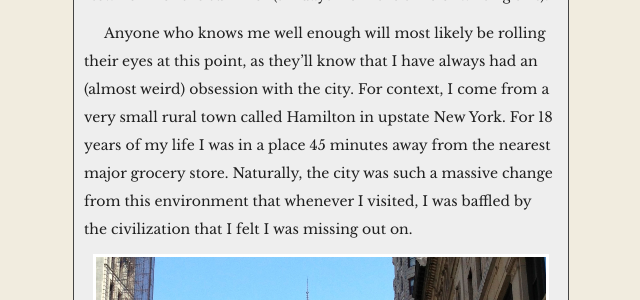
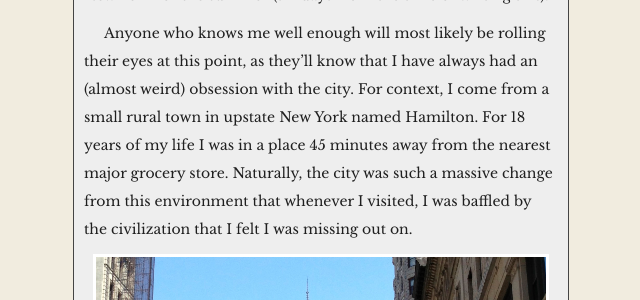
Before and after one commit to stevenleeg/website, a Jekyll site: the page built from _posts/2013-05-26-going-somewhere.md, in a window 1280 px wide and 900 px high. Shown: the part 327-627 px from the top of the window, without its empty margins (319-959 px from the left). Built offline with Jekyll 4.4.1, drawn with Linux system fonts in a browser that asks for light colours.

Commit message:
Updates and renaming. Ready to publish!

```diff
--- a/_posts/2013-05-26-civilization.md
+++ b/_posts/2013-05-26-going-somewhere.md
@@ -8,7 +8,7 @@
 
 After reading Matt Bunday's article, [Be Happy for No Reason](http://zencephalon.com/be-happy-for-no-reason.html), I was inspired to think about the things in my life that make me happy. One that's becoming increasingly prominent is moving to New York for the summer (six days from the time of writing this).
 
-Anyone who knows me well enough will most likely be rolling their eyes at this point, as they'll know that I have always had an (almost weird) obsession with the city. For context, I come from a very small rural town called Hamilton in upstate New York. For 18 years of my life I was in a place 45 minutes away from the nearest major grocery store. Naturally, the city was such a massive change from this environment that whenever I visited, I was baffled by the civilization that I felt I was missing out on.
+Anyone who knows me well enough will most likely be rolling their eyes at this point, as they'll know that I have always had an (almost weird) obsession with the city. For context, I come from a small rural town in upstate New York named Hamilton. For 18 years of my life I was in a place 45 minutes away from the nearest major grocery store. Naturally, the city was such a massive change from this environment that whenever I visited, I was baffled by the civilization that I felt I was missing out on.
 
 ![A picture of the city](/photos/IMG_0599.jpg)
 <div class="caption">
```
